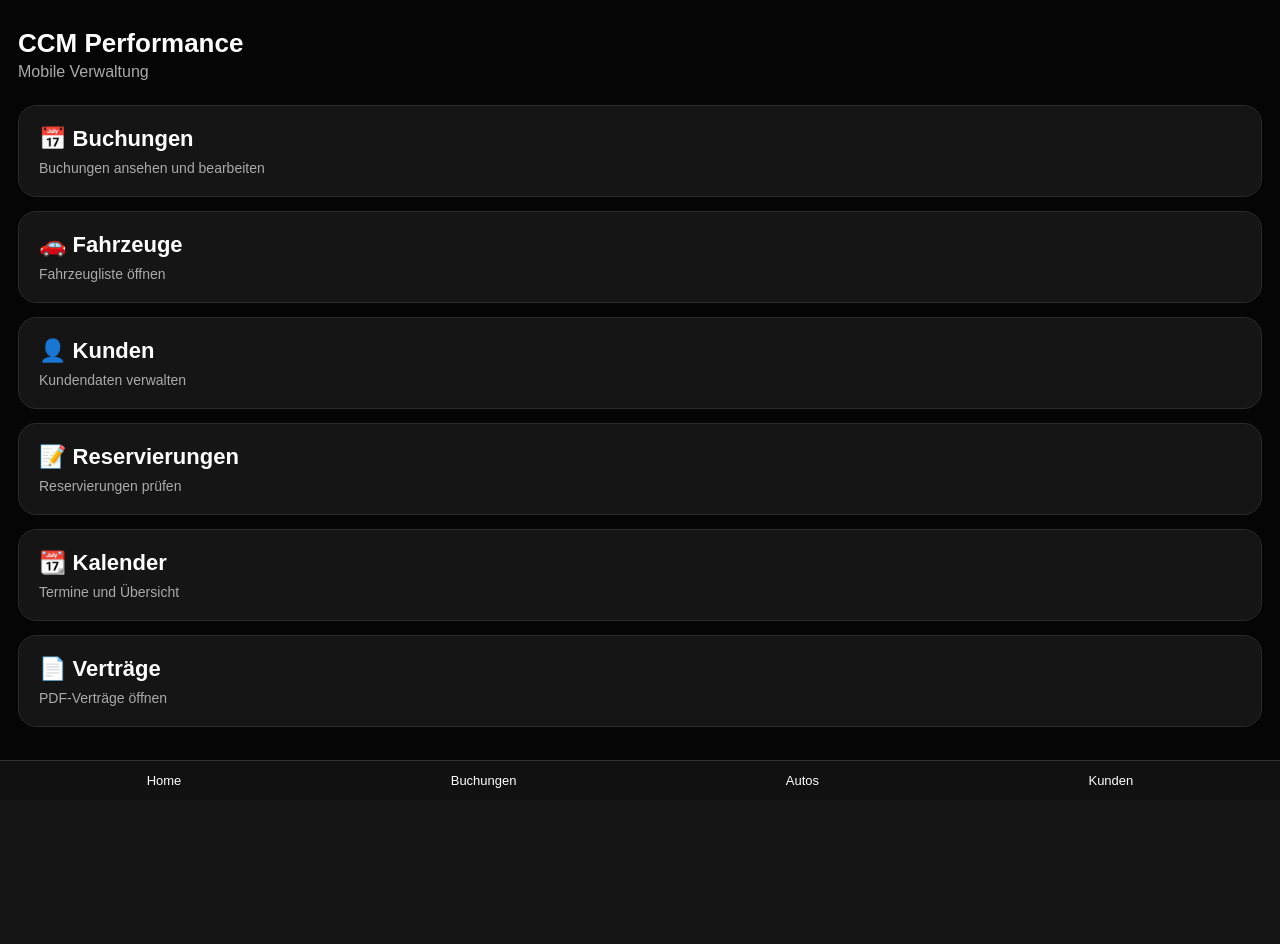
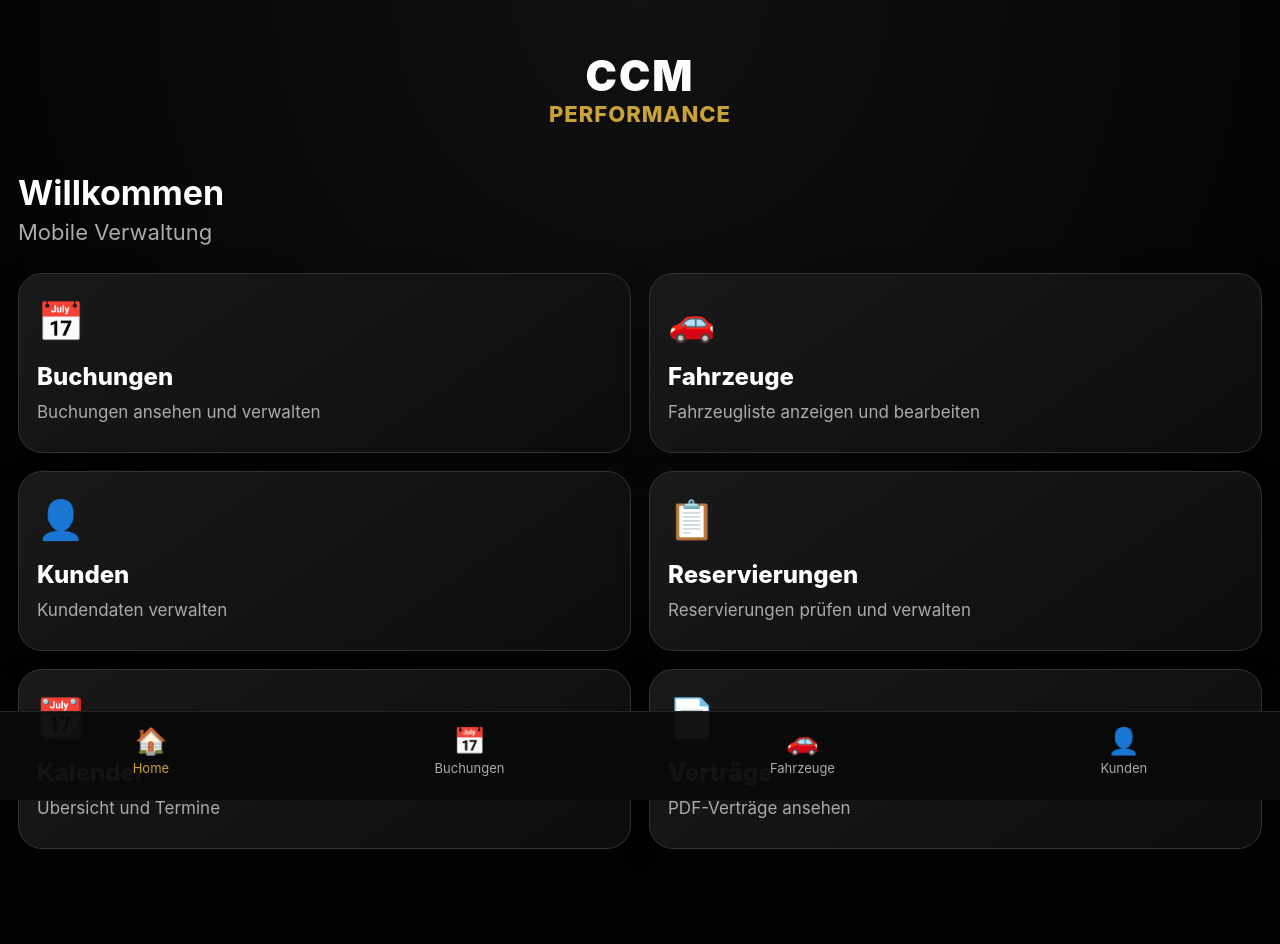
Before and after one commit to sahildinger-bit/ccm-performance, a Flask app: page /mobile in a window 1280 px wide. Before the commit the page ends 788 px from the top, so only its background shows below. Run offline with Flask 3, Linux system fonts and the light colour scheme.

Commit message:
Update mobile.html

```diff
--- a/templates/mobile.html
+++ b/templates/mobile.html
@@ -4,34 +4,105 @@
   <meta name="viewport" content="width=device-width, initial-scale=1">
   <title>CCM Mobile</title>
   <style>
-    body{margin:0;background:#050505;color:white;font-family:Arial;padding:18px}
-    h1{font-size:26px;margin:10px 0 4px}
-    p{color:#aaa;margin-top:0}
-    .grid{display:grid;grid-template-columns:1fr;gap:14px;margin-top:24px}
-    .card{background:#151515;border:1px solid #2a2a2a;border-radius:18px;padding:20px;text-decoration:none;color:white;font-size:22px;font-weight:bold}
-    .small{font-size:14px;color:#aaa;margin-top:8px;font-weight:normal}
-    .bottom{position:fixed;bottom:0;left:0;right:0;background:#111;border-top:1px solid #333;display:flex;justify-content:space-around;padding:12px}
-    .bottom a{color:white;text-decoration:none;font-size:13px}
+    body{
+      margin:0;
+      background:radial-gradient(circle at top,#111 0,#030303 65%);
+      color:white;
+      font-family:-apple-system,BlinkMacSystemFont,Arial,sans-serif;
+      padding:22px 18px 95px;
+    }
+    .logo{text-align:center;margin:28px 0 45px}
+    .logo .ccm{font-size:42px;font-weight:900;letter-spacing:2px}
+    .logo .perf{color:#caa23a;font-size:22px;font-weight:800;letter-spacing:1px}
+    h1{font-size:34px;margin:0 0 6px}
+    .sub{color:#aaa;font-size:22px;margin-bottom:28px}
+    .grid{display:grid;grid-template-columns:1fr 1fr;gap:18px}
+    .card{
+      background:linear-gradient(145deg,#191919,#0d0d0d);
+      border:1px solid #333;
+      border-radius:24px;
+      padding:24px 18px;
+      min-height:130px;
+      text-decoration:none;
+      color:white;
+      box-shadow:0 10px 30px rgba(0,0,0,.35);
+    }
+    .icon{font-size:38px;color:#caa23a;margin-bottom:18px}
+    .title{font-size:24px;font-weight:800;margin-bottom:10px}
+    .text{font-size:17px;color:#aaa;line-height:1.4}
+    .bottom{
+      position:fixed;
+      bottom:0;left:0;right:0;
+      background:rgba(10,10,10,.96);
+      border-top:1px solid #242424;
+      display:flex;
+      justify-content:space-around;
+      padding:13px 0 24px;
+    }
+    .bottom a{
+      color:#aaa;
+      text-decoration:none;
+      font-size:13px;
+      text-align:center;
+    }
+    .bottom .active{color:#caa23a}
+    .bottom span{display:block;font-size:26px;margin-bottom:4px}
   </style>
 </head>
 <body>
-  <h1>CCM Performance</h1>
-  <p>Mobile Verwaltung</p>
+
+  <div class="logo">
+    <div class="ccm">CCM</div>
+    <div class="perf">PERFORMANCE</div>
+  </div>
+
+  <h1>Willkommen</h1>
+  <div class="sub">Mobile Verwaltung</div>
 
   <div class="grid">
-    <a class="card" href="/bookings">📅 Buchungen<div class="small">Buchungen ansehen und bearbeiten</div></a>
-    <a class="card" href="/vehicles">🚗 Fahrzeuge<div class="small">Fahrzeugliste öffnen</div></a>
-    <a class="card" href="/customers">👤 Kunden<div class="small">Kundendaten verwalten</div></a>
-    <a class="card" href="/reservations">📝 Reservierungen<div class="small">Reservierungen prüfen</div></a>
-    <a class="card" href="/calendar">📆 Kalender<div class="small">Termine und Übersicht</div></a>
-    <a class="card" href="/contracts">📄 Verträge<div class="small">PDF-Verträge öffnen</div></a>
+    <a class="card" href="/bookings">
+      <div class="icon">📅</div>
+      <div class="title">Buchungen</div>
+      <div class="text">Buchungen ansehen und verwalten</div>
+    </a>
+
+    <a class="card" href="/vehicles">
+      <div class="icon">🚗</div>
+      <div class="title">Fahrzeuge</div>
+      <div class="text">Fahrzeugliste anzeigen und bearbeiten</div>
+    </a>
+
+    <a class="card" href="/customers">
+      <div class="icon">👤</div>
+      <div class="title">Kunden</div>
+      <div class="text">Kundendaten verwalten</div>
+    </a>
+
+    <a class="card" href="/reservations">
+      <div class="icon">📋</div>
+      <div class="title">Reservierungen</div>
+      <div class="text">Reservierungen prüfen und verwalten</div>
+    </a>
+
+    <a class="card" href="/calendar">
+      <div class="icon">📆</div>
+      <div class="title">Kalender</div>
+      <div class="text">Übersicht und Termine</div>
+    </a>
+
+    <a class="card" href="/contracts">
+      <div class="icon">📄</div>
+      <div class="title">Verträge</div>
+      <div class="text">PDF-Verträge ansehen</div>
+    </a>
   </div>
 
   <div class="bottom">
-    <a href="/mobile">Home</a>
-    <a href="/bookings">Buchungen</a>
-    <a href="/vehicles">Autos</a>
-    <a href="/customers">Kunden</a>
+    <a class="active" href="/mobile"><span>🏠</span>Home</a>
+    <a href="/bookings"><span>📅</span>Buchungen</a>
+    <a href="/vehicles"><span>🚗</span>Fahrzeuge</a>
+    <a href="/customers"><span>👤</span>Kunden</a>
   </div>
+
 </body>
 </html>
```
